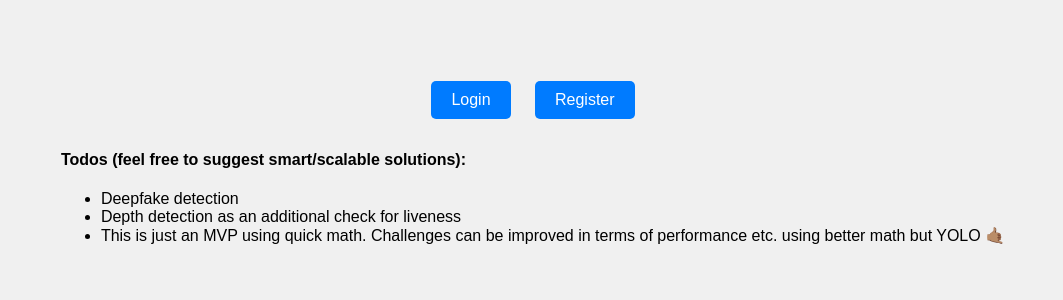
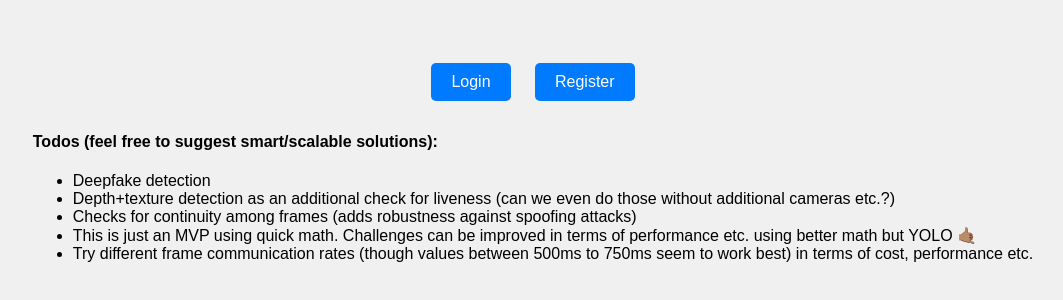
Before and after one commit to hasin-shabbir/facial-recognition, a plain HTML site: page static/index.html in a window 1280 px wide. Shown: the part 234-534 px from the top of the page, without its empty margins (107-1170 px from the left). Drawn offline with Linux system fonts and the light colour scheme.

Commit message:
add readme

```diff
--- a/static/index.html
+++ b/static/index.html
@@ -46,8 +46,10 @@
         <h4>Todos (feel free to suggest smart/scalable solutions):</h2>
         <ul>
             <li>Deepfake detection</li>
-            <li>Depth detection as an additional check for liveness</li>
+            <li>Depth+texture detection as an additional check for liveness (can we even do those without additional cameras etc.?)</li>
+            <li>Checks for continuity among frames (adds robustness against spoofing attacks)</li>
             <li>This is just an MVP using quick math. Challenges can be improved in terms of performance etc. using better math but YOLO 🤙🏽</li>
+            <li>Try different frame communication rates (though values between 500ms to 750ms seem to work best) in terms of cost, performance etc.</li>
         </ul>
     </div>
 
```
Also changed, not shown: facial_recognition.gif (added), 2 other files.
